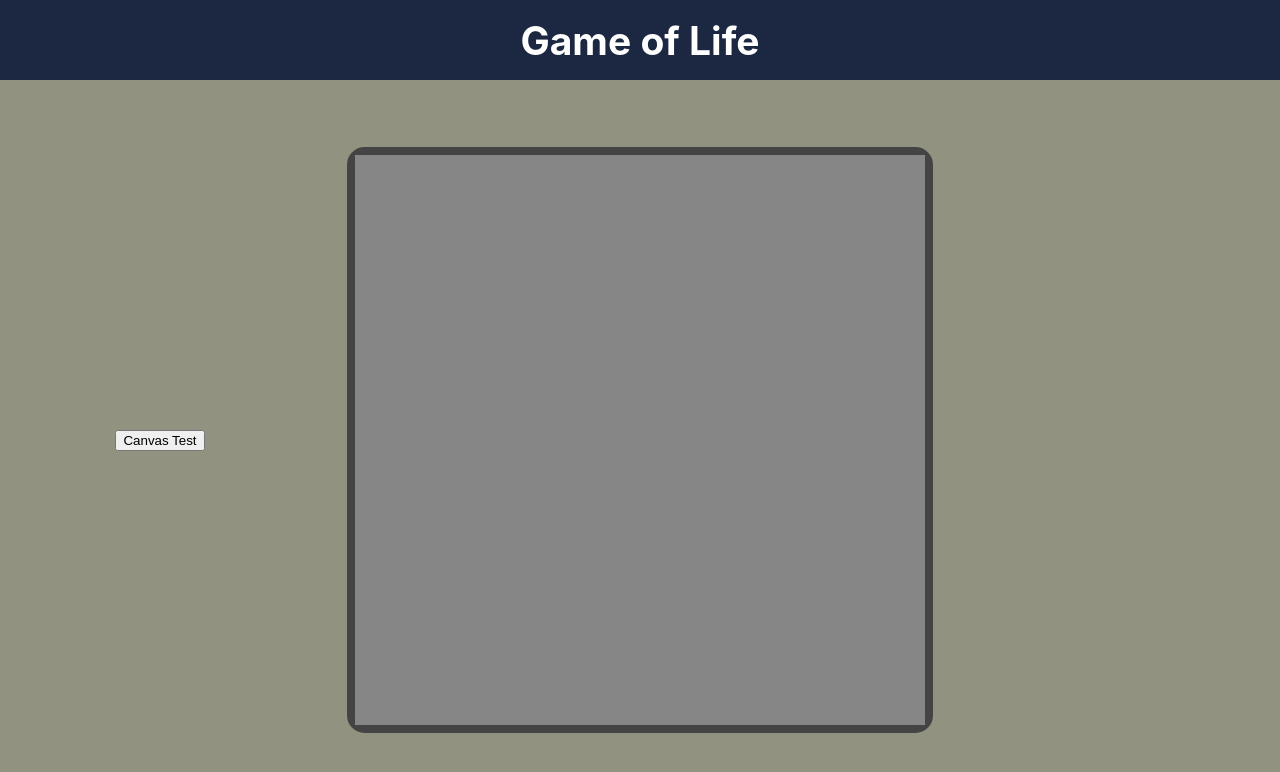
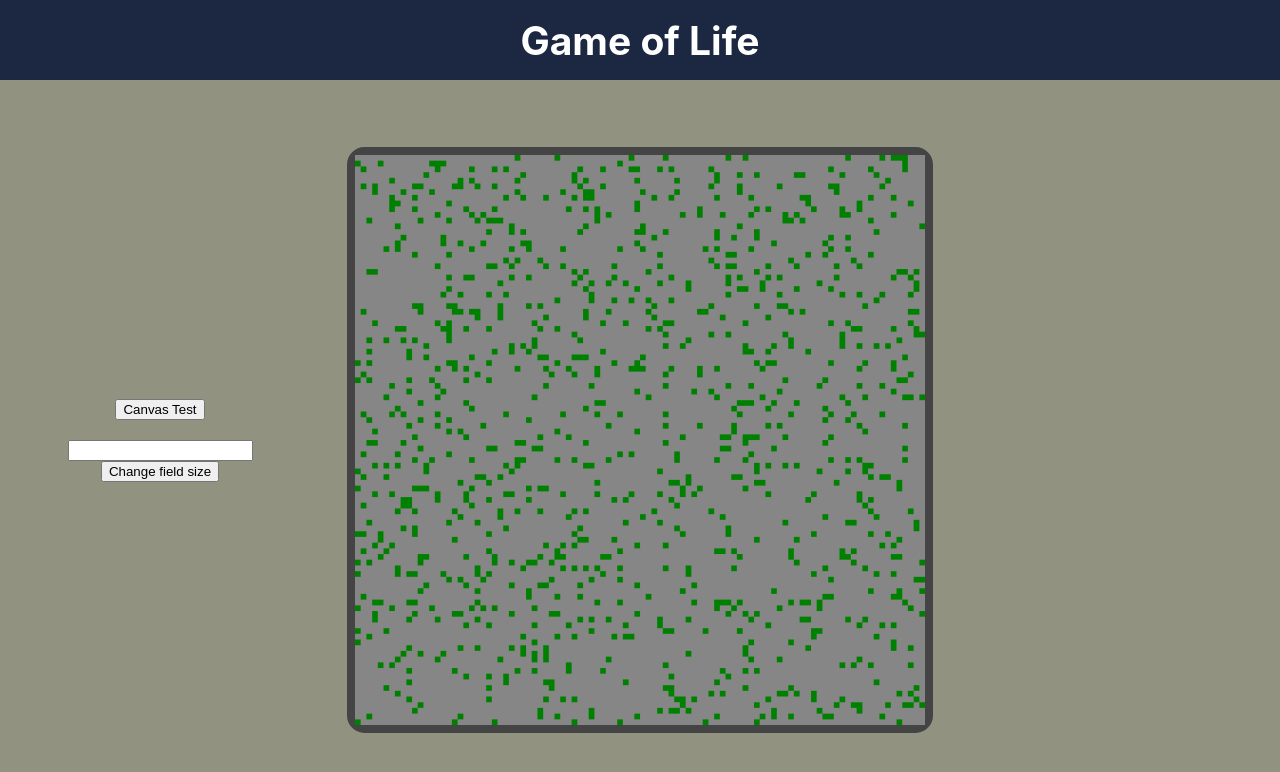
Before and after one commit to tgclayton/Gol2, a React (Create React App) app: page / in a window 1280 px wide. Shown: the top 772 px of the page. Built offline with nearby package versions, Linux system fonts and the light colour scheme.

Commit message:
game size can be changed in app

```diff
--- a/src/App.css
+++ b/src/App.css
@@ -51,7 +51,9 @@ display: flex;
 }
 
 #left-column {
-width: 25%
+width: 25%;
+display: flex;
+flex-direction: column;
 }
 
 #center-column {
--- a/src/App.js
+++ b/src/App.js
@@ -6,9 +6,22 @@ import { canvasDraw } from './functions/canvas.js'
 
 function App() {
   const [size, setSize] = useState(100)
-  const [tileSize, setTileSize] = useState(5)
+  const [tileSize, setTileSize] = useState(500 / size)
   const [field, setField] = useState(createField(size, tileSize))
   const [liveCells, setLiveCells] = useState(newMakeRandomMap(size))
+
+  useEffect(() => {
+    canvasDraw(field, liveCells, tileSize)
+  })
+
+  function changeSize() {
+    const size = document.getElementById('size-change').value
+    const tileSize = 500 / size
+    setLiveCells(newMakeRandomMap(size))
+    setField(createField(size, tileSize))
+    setSize(size)
+    setTileSize(tileSize)
+  }
 
   function canvasTest(callback) {
     const randMap = newMakeRandomMap(size)
@@ -32,6 +45,9 @@ function App() {
         <div id='left-column' className="column">
           <button onClick={() => canvasTest(canvasDraw)}>Canvas Test</button>
           {/* <button onClick={() => checkState()}>Check State</button> */}
+          <br></br>
+          <input id='size-change' type='number' onSubmit ></input>
+          <button onClick={() => changeSize()} >Change field size</button>
         </div>
 
         <div id='center-column' className="column">
--- a/src/functions/canvas.js
+++ b/src/functions/canvas.js
@@ -6,10 +6,7 @@ export const canvasDraw = (field, liveCells, tileSize) => {
     for (let i = 0; i < liveCells.length; i++) {
       const tcrds = field[liveCells[i]].canvasTileCrds
       ctx.fillStyle = '#008000'
-      if (i === 50) {
-        console.log(tcrds)
-      }
-      ctx.fillRect(tcrds.x, tcrds.y -1, tileSize, tileSize)
+      ctx.fillRect(tcrds.x -1, tcrds.y - 1, tileSize, tileSize)
     }
   }
 }
```
